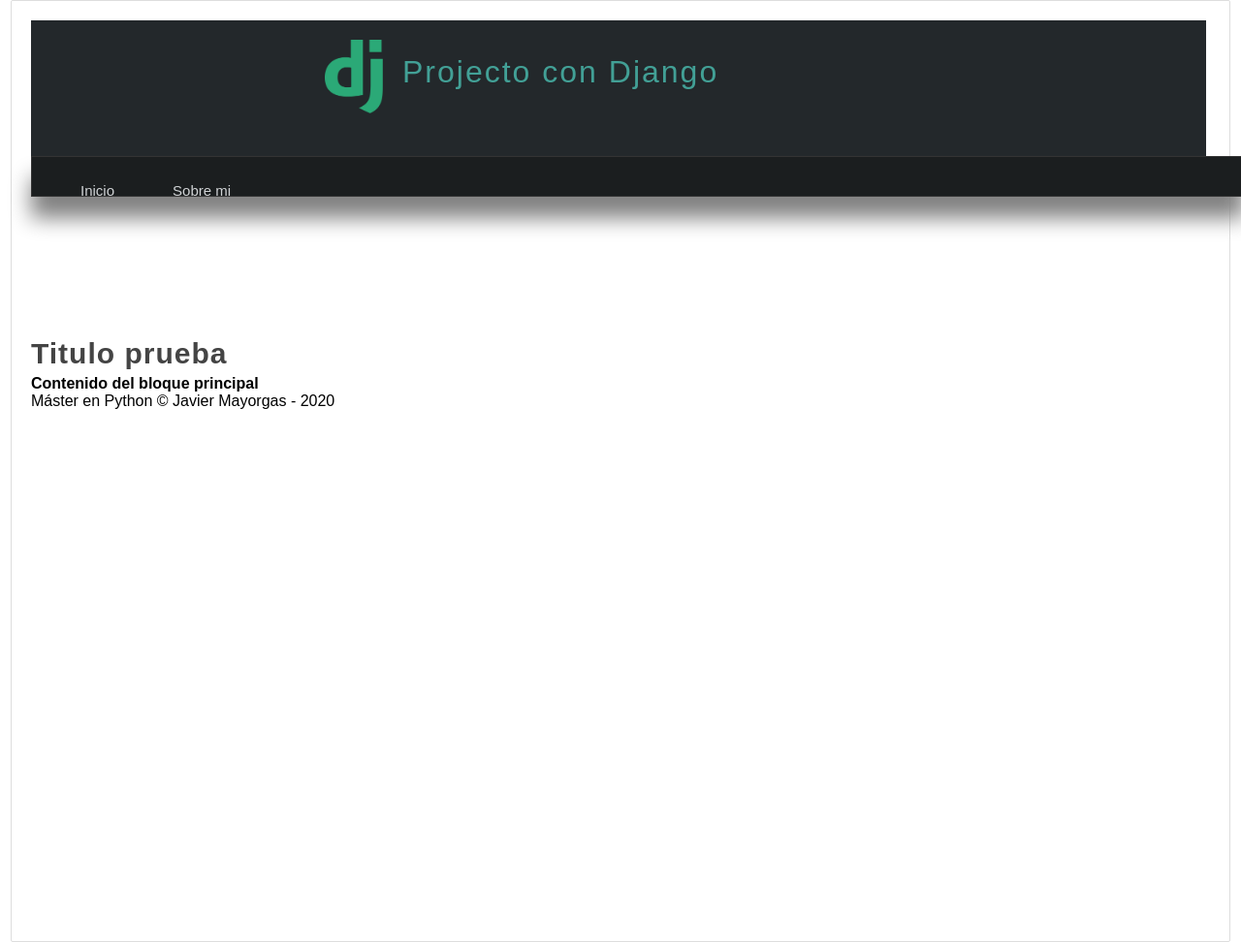
After one commit to mayorgas1996/ProyectoDjango, a Django app: template main_app/templates/layouts/layout.html in a window 1280 px wide. The commit adds this page. Shown: the whole page at 97% size. Run offline with Django 3.2, Linux system fonts and the light colour scheme; the template is opened without the code that fills it, so the values that code supplies are empty.

Commit message:
Aplicando estilo y creación de Layout principal

```diff
--- /dev/null
+++ b/main_app/static/css/styles.css
@@ -0,0 +1,228 @@
+*{
+    margin: 0px;
+    padding: 0px;
+    font-family: sans-serif, Arial, Helvetica;
+    text-decoration: none;
+}
+
+.rojo{
+    color: red;
+}
+
+p, h2, h3, ul{
+    margin-top: 5px;
+    margin-bottom: 5px;
+}
+
+ul, ol {
+    margin-left: 20px;
+    margin-bottom: 10px;
+}
+
+body{
+    background-color: #F2F2F2;
+}
+
+.box{
+
+    background: white;
+    width: 95%;
+    min-height: 930px;
+    padding: 20px;
+    border: 1px solid #ddd;
+    border-radius: 2px;
+    margin: 0 auto;
+
+}
+
+.box form{
+    width: 40%;
+}
+
+.box form input, .box form label{
+    display: block;
+    padding: 5px;
+    padding-left: 0px;
+
+}
+
+.box form input[type="text"], .box form textarea, .box form select{
+    width: 100%;
+    margin-bottom: 10px;
+}
+
+.box form select{
+    width: 100px;
+    padding: 5px;
+}
+
+.box form input[type="submit"],
+.box form input[type="button"],
+.box for button{
+    padding: 10px;
+    margin-top: 5px;
+    background: #2ba977;
+    border: 1px solid #444;
+    color: white;
+    transition: 300ms all;
+}
+
+.box form input[type="submit"]:hover,
+.box form input[type="button"]:hover,
+.box for button:hover{
+    cursor: pointer;
+    background: #1f7e58;
+    transition: 300ms all;
+}
+
+/* Estilos cabecera */
+header{
+    width: 1212px;
+    height: 140px;
+    background-color: #23282B;
+    margin: 0 px auto;
+
+}
+
+#logotipo{
+    width: 50%;
+    height: 140px;
+    margin: 0 auto;
+}
+
+#logotipo h1{
+    display: block;
+    letter-spacing: 2px;
+    font-weight: lighter;
+    color: #42a096;
+    float: left;
+    letter-spacing: 2px;
+    margin-left: 20px;
+    margin-top: 35px;
+
+}
+
+#logotipo img{
+    display: block;
+    width: 60px;
+    float:left;
+    margin-top:20px;
+}
+
+/* ESTILOS BARRA DE NAVEGACIÓN */
+
+nav{
+    width: 1250px;
+    height: 40px;
+    background-color: #1B1E1F;
+    border: 1px solid #333333;
+    margin: 0 auto;
+    box-shadow: 0px 22px 22px gray;
+    font-size: 15px;
+    margin-bottom: 145px;
+}
+
+nav ul{
+    list-style: none;
+    text-decoration: none;
+}
+
+nav ul li{
+    line-height: 40px;
+    float: left;
+    padding-right: 20px;
+    padding-left: 20px;
+}
+
+nav ul li a{
+    display: block;
+    padding: 10px;
+    padding-right: 10px;
+    padding-left: 10px;
+    color: #d1d4d6;
+}
+
+nav ul li a:hover{
+    background: #2ba977;
+    box-shadow: 0px 0px 5px #333333 inset;
+    color: white;
+    transition: all 3;
+
+}
+
+.message{
+
+    padding: 20px;
+    background: #1f7e58;
+    color: white;
+    text-align: center;
+    margin-bottom: 10px;
+
+}
+
+.title{
+    color: #444;
+    letter-spacing: 1px;
+    font-size: 30px;
+    margin-bottom: 5px;
+    margin-top: 5px;
+}
+
+.article-item .image{
+    float: left;
+    width: 200px;
+    height: 200px;
+    overflow: hidden;
+
+}
+
+.article-item{
+    margin-bottom: 20px;
+    margin-top: 20px;
+    padding: 15px;
+    border-bottom: 1px solid #eee;
+    clear: both;
+
+}
+
+.article-item .image img{
+    height: 200px;
+}
+
+.article-item .data{
+    float: left;
+    padding: 15px;
+    padding-top: 0px;
+}
+
+.clearfix{
+    clear: both;
+    float: none;
+}
+
+.article-item h2{
+    display: block;
+    font-size: 25px;
+    color: #333;
+    margin-bottom: 10px;
+}
+
+.article-item span.date{
+
+    display: block;
+    font-size: 15px;
+    color: gray;
+    margin-bottom: 10px;
+
+}
+
+.btn{
+    padding: 15px;
+    background:rgb(207, 48, 49);
+    color: white;
+    border: 1px solid black;
+    display: block;
+    margin-top: 15px;
+    width: 100px;
+    text-align: center;
+}
--- /dev/null
+++ b/main_app/templates/layouts/layout.html
@@ -0,0 +1,53 @@
+<DOCTYPE html>
+
+<html lang="es">
+    <head>
+        <meta charst="utf-8"/>
+        <title>{% block title%}
+            <!-- Titulo de cada página-->
+            {%endblock%}
+        </title>
+
+        {% load static %}
+        <link rel="stylesheet" type="text/css" href="{% static 'css/styles.css'%}"/>
+    </head>
+
+    <body class="box">
+
+        <!-- Cabecera de la página-->
+        <header>
+            <div id="logotipo">
+                <img src="{%static  'images/logo.png' %}" />
+                <h1>Projecto con Django</h1>
+            </div>
+        </header>
+
+        <nav>
+            <ul>
+                <li>
+                    <a href="{% url 'inicio' %}">Inicio</a>
+                </li>
+                <li>
+                    <a href="{% url 'about' %}">Sobre mi</a>
+                </li>
+
+            </ul>
+
+        </nav>
+
+
+        <div id="content">
+            <h2 class="title">Titulo prueba</h2>
+            {% block content %}
+                <strong>Contenido del bloque principal</strong>
+            {% endblock %}
+        </div>
+
+
+        <footer>
+            Máster en Python &copy; Javier Mayorgas - {% now "Y" %}
+        </footer>
+    </body>
+
+
+</html>
```
Also changed, not shown: main_app/templates/main_app/about.html (+6 -1 lines), main_app/templates/main_app/index.html (+9 -1 lines), main_app/static/images/logo.png (added).
